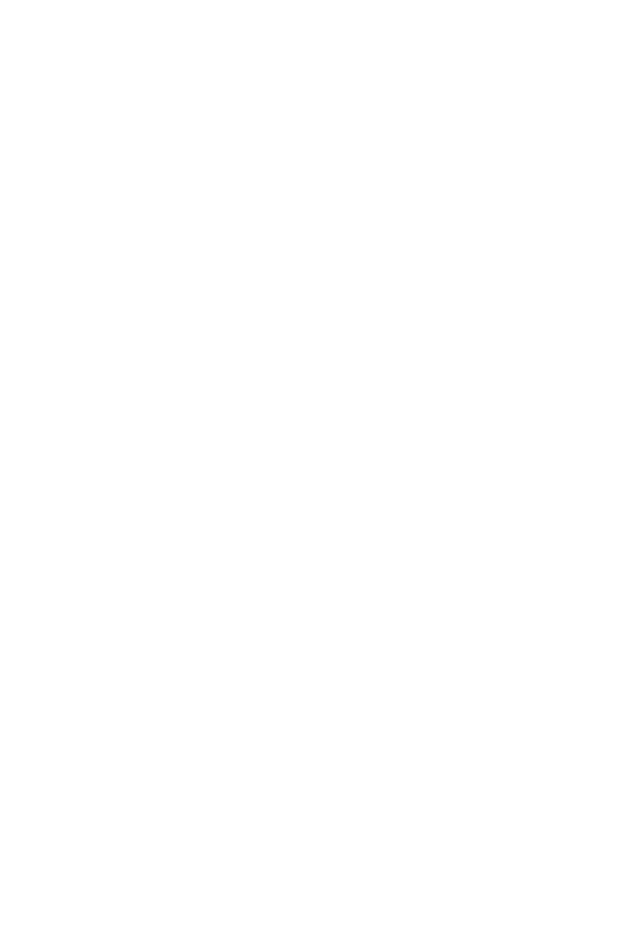
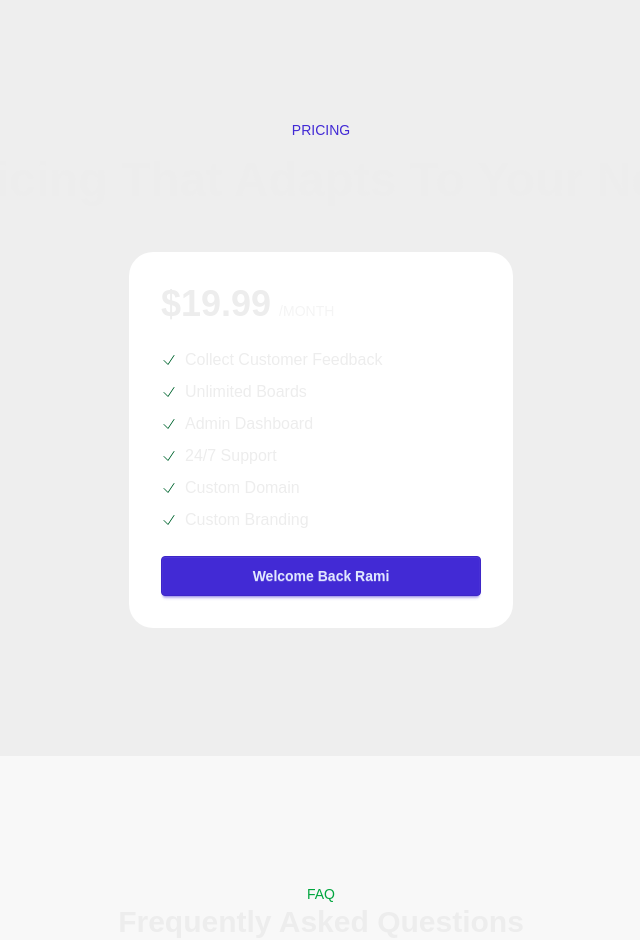
Before and after one commit to debchi12rami/codefast, a Next.js app: page / in a window 1280 px wide. Shown: the part 720-1660 px from the top of the page, without its empty margins (319-959 px from the left). Before the commit the page ends 800 px from the top, so only its background shows below. Built offline with nearby package versions, Linux system fonts and the light colour scheme.

Commit message:
frontend

```diff
--- a/app/layout.js
+++ b/app/layout.js
@@ -18,7 +18,7 @@
 
 export default function RootLayout({ children }) {
   return (
-    <html lang="en" data-theme="light">
+    <html lang="en" data-theme="light" className="scroll-smooth">
       <body
         className={`${geistSans.variable} ${geistMono.variable} antialiased`}
       >
--- a/app/page.js
+++ b/app/page.js
@@ -1,31 +1,96 @@
 
 import ButtonLogin from "@/components/buttonlogin";
+import FAQListItem from "@/components/faqlisttem";
 export default function Home() {
   const isLoggedIn = true; // Simulating login state
-  const name = "John Doe"; // Simulating user name
+  const name = "Rami"; // Simulating user name
 
   return (
-    <main>
-          <section className="bg-base-200 ">
+  <main>
+      {/* header section */}
+    <section className="bg-base-200 ">
             <div className="flex justify-between items-center px-8 py-4 max-w-4xl mx-auto md:">
-                   <div className="font-bold">CodeFastSaas</div>
+                   <div  className="font-bold">CodeFastSaas</div>
                   <div className="space-x-4">
-                      <a className="link link-success hidden md:inline-block">pricing</a>
-                       <a className="link link-success hidden md:inline-block ">FAQ</a>
+                      <a className="link link-success hidden md:inline-block" href="#pricing">pricing</a>
+                       <a className="link link-success hidden md:inline-block " href="#FAQ">FAQ</a>
                   </div>
                     <div className="bg-green-400"> <ButtonLogin isLoggedIn={isLoggedIn} name={name}>
                     </ButtonLogin></div>
             </div>
 
     </section>
+    {/* hero section */}
     <section className="px-8 text-center py-32 max-w-3xl mx-auto lg:text-5xl ">
 
          <h1 className="text-4xl font-extrabold mb-6">Collect customer Feedback To build Better Products</h1>
-         <div className="opacity-90 mb-10">Create a feedback board in minuits , Prioritize features and build products your customers will love</div>
+         <div className="opacity-90 mb-10">Create a feedback board in minuits , Prioritize features and build products your customers will love 100</div>
          <ButtonLogin isLoggedIn={isLoggedIn} name={name}>
          </ButtonLogin>
     </section>
-    </main>
 
+    {/* pricing section */}
+    <section className="bg-base-300" id="pricing">
+       <div className="py-32 px-8 mex-w-3xl mx-auto">
+        <p className="text-sm text-center uppercase font-medium text-primary mb-4">Pricing</p>
+        <h2 className="text-3xl font-extrabold lg:text-5xl text-center mb-12">
+          A pricing That Adapts To Your Needs
+        </h2>
+        <div className="p-8 bg-base-100 max-w-96 rounded-3xl mx-auto space-y-6">
+          <div className="flex gap-2 items-baseline">
+          <div className="text-4xl font-black ">
+            $19.99
+          </div>
+          <div className="uppercase text-sm font-medium opacity-60">
+            /month
+          </div>
+          </div>
+          <ul className="space-y-2">
+            {
+            ["Collect Customer Feedback" ,
+             "Unlimited Boards" ,
+             "Admin Dashboard" ,
+             "24/7 Support",
+             "Custom Domain" ,
+             "Custom Branding" ,
+            ].map((priceItem) => {
+              return <li className="flex gap-2 items-center " key={priceItem}>
+              <svg xmlns="http://www.w3.org/2000/svg" fill="none" viewBox="0 0 24 24" strokeWidth="1.5" stroke="currentColor"  className="text-green-800 size-4">
+              <path strokeLinecap="round" strokeLinejoin="round" d="m4.5 12.75 6 6 9-13.5" />
+              </svg>
+              {priceItem}</li>
+            })}
+          </ul>
+          <ButtonLogin isLoggedIn={isLoggedIn} name={name} extraStyle="w-full"></ButtonLogin>
+        </div>
+       </div>
+       {/* <Example>this is the example</Example> */}
+    </section>
+
+    {/* FAQ Section */}
+    <section className="bg-base-200" id="FAQ">
+      <div className="py-32 px-8 max-W-3xl mx-auto ">
+        <p className="text-sm uppercase font-medium text-center text-green-600">
+          FAQ
+        </p>
+        <h2 className="text-3xl lg:text4xl font-extrabold mb-12 text-center">
+          Frequently Asked Questions
+        </h2>
+        <ul>
+          {
+            [
+              {question:"what do i get exactly" ,
+               answer : "you get what you want"},
+              {question:"I have another question " ,
+               answer : "you get what you want"},
+              {question:"what do you think if i do this" ,
+               answer : "you get what you want"},
+            ].map((qa) => (
+             <FAQListItem key={qa.question} qa={qa} />
+            ))}
+        </ul>
+      </div>
+    </section>
+  </main>
   );
 }
--- /dev/null
+++ b/components/Example.js
@@ -0,0 +1,32 @@
+// useState Hook is a special function that lets you use state and other React features without writing a class. and able to update the full page.
+// use client to avoid errors
+'use client';
+import { use, useState } from 'react';
+
+
+
+export const Example = () =>{
+
+    // Hooks should be called at the top level of the component
+    const [count, setCount] = useState(0);
+    const incrementcounter = () => {
+        setCount(count + 1);
+    };
+
+    const decrementcounter = () => {
+        setCount(count - 1);
+    };
+
+    return (
+        <div className="flex flex-col items-center justify-center h-screen">
+            <h1 className="text-2xl font-bold mb-4">Counter Example</h1>
+            <div className="text-3xl mb-4">{count}</div>
+            <div className="space-x-4">
+                <button onClick={incrementcounter} className="btn btn-primary">Increment</button>
+                <button onClick={decrementcounter} className="btn btn-secondary">Decrement</button>
+            </div>
+        </div>
+    );
+
+}
+export default Example;
--- a/components/buttonlogin.js
+++ b/components/buttonlogin.js
@@ -1,10 +1,11 @@
 import Link from "next/link";
 
 // this button is ued to log people in or send them to the dashboard page
-const ButtonLogin = ({name , isLoggedIn}) =>{
+const ButtonLogin = ({name , isLoggedIn , extraStyle}) =>{
 
     if(isLoggedIn){
-        return <Link href="/dashboard" className="btn btn-success">
+        // template literals
+        return <Link href="/dashboard" className={`btn btn-primary ${extraStyle ? extraStyle : ""}`}>
             Welcome Back {name}
             </Link>;
     }
--- /dev/null
+++ b/components/faqlisttem.js
@@ -0,0 +1,24 @@
+"use client"
+import { useState } from "react";
+const FAQListItem = ({qa}) => {
+
+    const [isOpen, setIsOpen] = useState(false);
+    return (
+         <li key={qa.question}>
+
+                {/* question (cklicable) */}
+                <button className="py-5 font-semibold border-b-2 w-full text-left flex items-center justify-between hover:bg-gray-50 transition-colors duration-10 " onClick={() => {setIsOpen(!isOpen)} }>
+                    <p>{qa.question}</p>
+
+                     <span className={`transition-transform duration-100 ease-in-out ${isOpen ? 'rotate-180' : 'rotate-0'}`}>
+                     {isOpen ? '▲' : '▼'}
+                     </span>
+                    </button>
+                {/* pop down answer */}
+              <div className={`overflow-hidden transition-all duration-100 ease-in-out ${isOpen ? "max-h-96 opacity-100 py-4" : "max-h-0 opacity-0 py-0"}`}>
+                {qa.answer}
+                </div>
+              </li>
+    )
+}
+export default FAQListItem;
--- a/eslint.config.mjs
+++ b/eslint.config.mjs
@@ -9,6 +9,6 @@
   baseDirectory: __dirname,
 });
 
-const eslintConfig = [...compat.extends("next/core-web-vitals")];
+const eslintConfig = [...compat.extends("next/core-web-vitals" , "eslint:recommended")];
 
 export default eslintConfig;
--- /dev/null
+++ b/lessons.js
@@ -0,0 +1,54 @@
+
+  // javascript arrays
+  const fruits = ["apple", "Banana" , "Srawberry"]
+  fruits[0] = "watermelon"
+  console.log(fruits[0])
+
+  console.log(fruits.length)
+
+  fruits.push("grape")
+  console.log(fruits.length)
+
+  fruits.pop()
+  console.log(fruits.length)
+
+  fruits.forEach((fruits) => {
+    console.log(fruits);
+  })
+
+  const fruitsEmojis = fruits.map((fruit) => {
+    return `i love ${fruit}`
+  });
+
+  const fruitsWithoutBanana = fruits.filter((fruit) => {
+    if(fruit !== "Banana"){
+      return true;
+    }
+  });
+
+  const stuff = [
+    "apple" ,
+    23,
+    {name: "marc" , age: 23 , city: "bali"},
+    false,
+    ["watermelon" , "Strawberry"]
+  ]
+
+
+
+//   the eternary operator
+   canvotee = age >= 19 ? "yes" : "no";
+  let canvote;
+  if(age >= 19){
+    canvote = "yes"
+  }
+  canvote = "no"
+
+  const greting1 = "hello" + name;
+  console.log(greting1);
+
+  const greting2 = `hello ${name}`;
+  console.log(greting2);
+
+  const greeting3 = `hello ${isLoggedIn ? name : "there"}`;
+  console.log(greeting3)
```
Also changed, not shown: components/listitems.js (added, +10 -0 lines).
